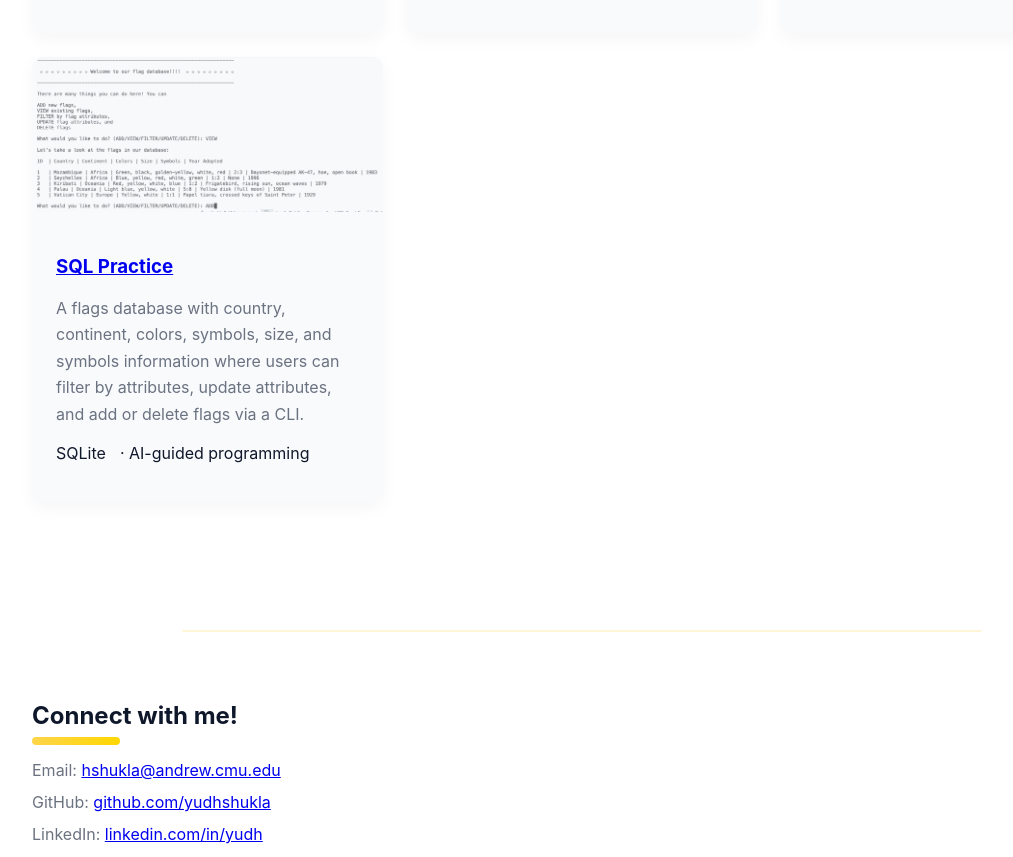
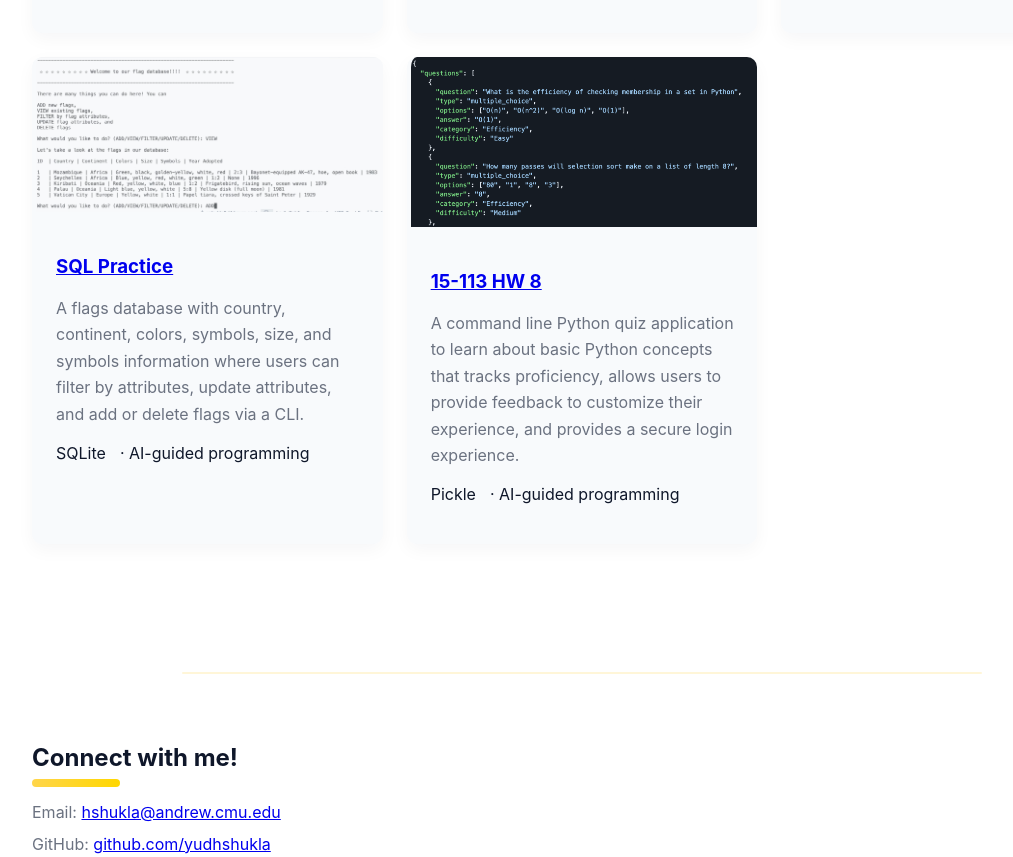
Before and after one commit to yudhshukla/yudhshukla, a plain HTML site: page index.html in a window 1280 px wide. Shown: the part 1921-2778 px from the top of the page, without its empty margins (58-1071 px from the left). Drawn offline with Linux system fonts and the light colour scheme.

Commit message:
added hw8

```diff
--- a/index.html
+++ b/index.html
@@ -104,6 +104,17 @@
             <p class="project-links"><a href="#" target="_blank" rel="noopener"> SQLite </a> · <a href="#" target="_blank" rel="noopener">AI-guided programming</a></p>
           </div>
         </article>
+
+        <article class="project-card">
+          <a href="https://github.com/yudhshukla/15-113-HW8" target="_blank">
+            <img src="images/hw8.png" alt="15-113 HW8 screenshot">
+          </a>
+          <div class="card-body">
+            <h3><a href="https://github.com/yudhshukla/15-113-HW8" target="_blank">15-113 HW 8</a></h3>
+            <p class="project-desc">A command line Python quiz application to learn about basic Python concepts that tracks proficiency, allows users to provide feedback to customize their experience, and provides a secure login experience.</p>
+            <p class="project-links"><a href="#" target="_blank" rel="noopener"> Pickle </a> · <a href="#" target="_blank" rel="noopener">AI-guided programming</a></p>
+          </div>
+        </article>
       </div>
       </div>
     </section>
```
Also changed, not shown: images/hw8.png (added).
